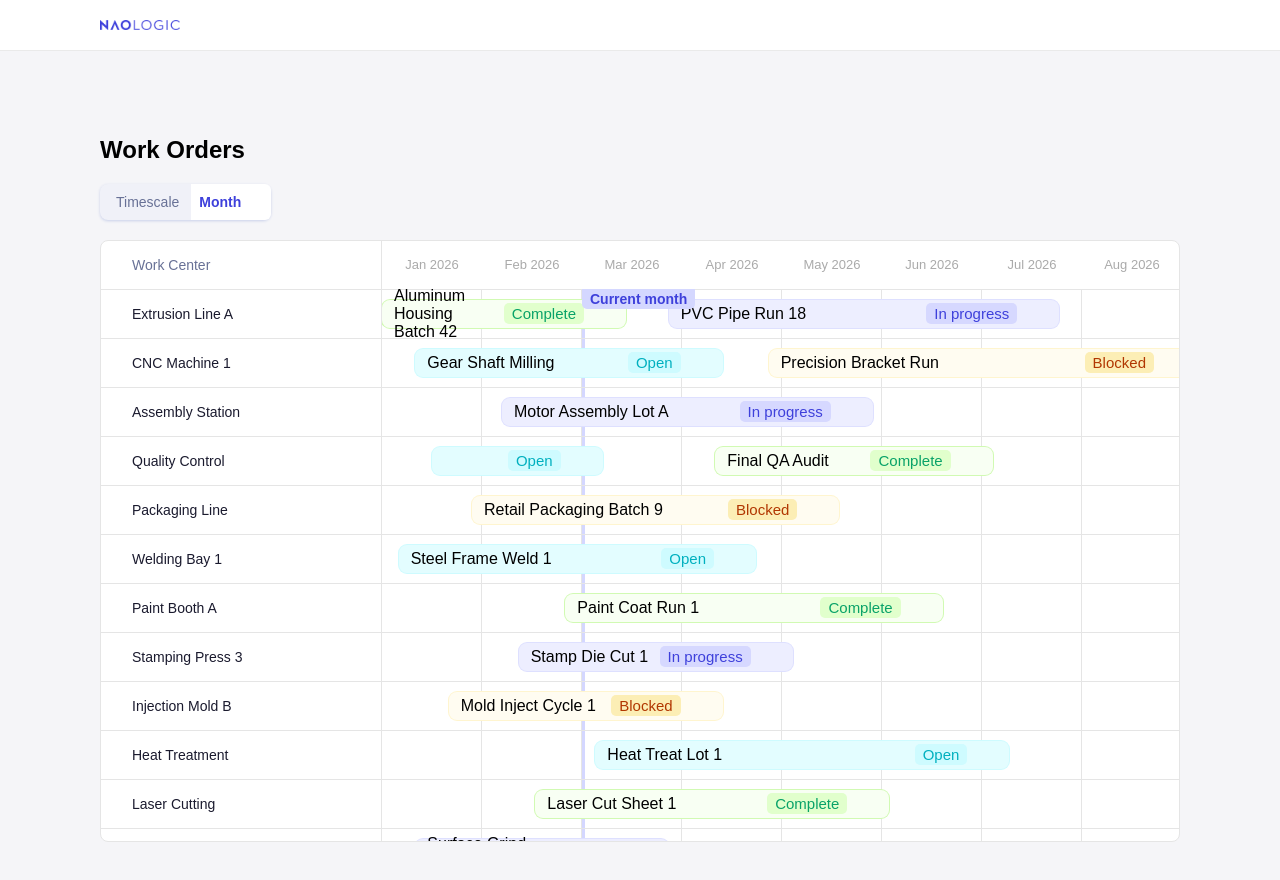
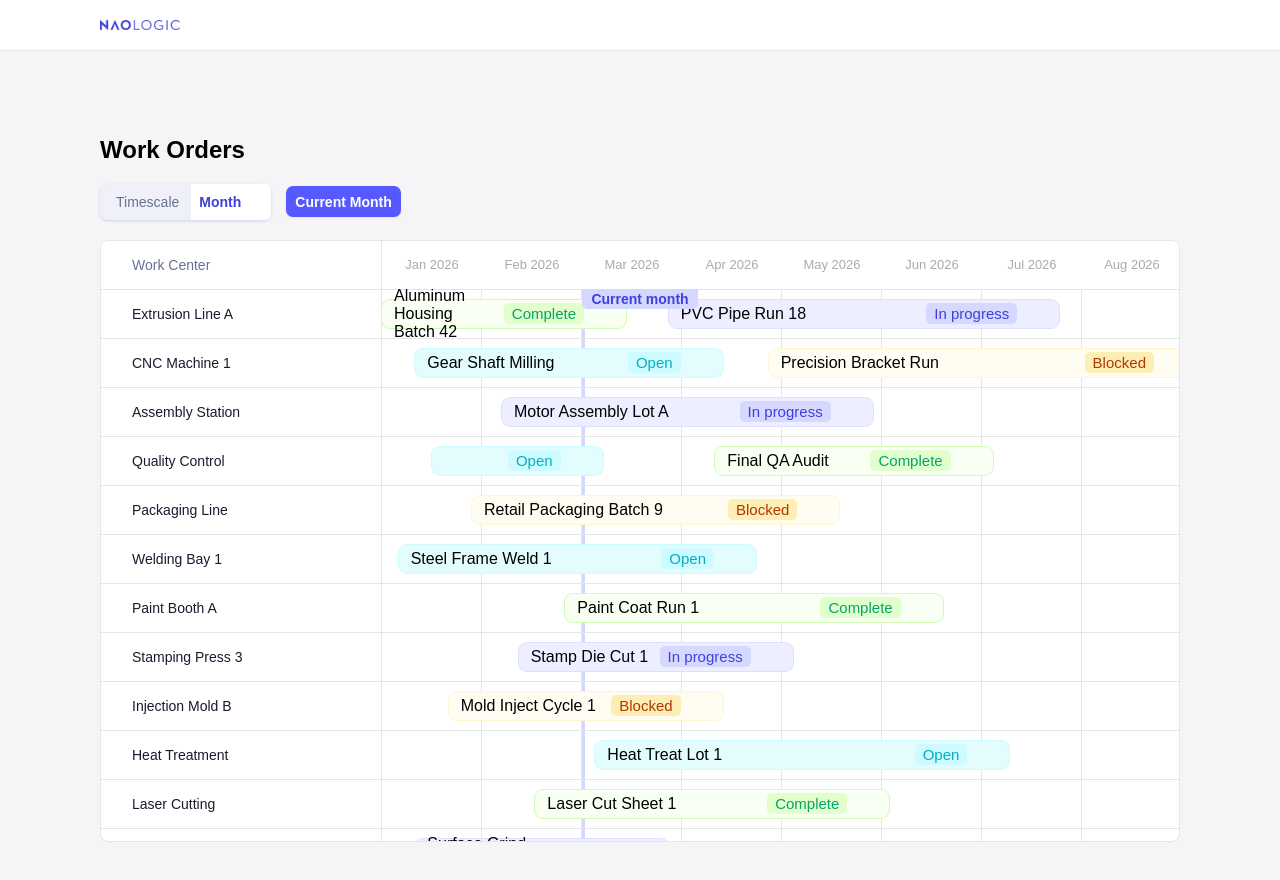
Before and after one commit to Travisaurus-Rex/naologic-timeline, an Angular app: page / in a window 1280 px wide. Shown: the top 880 px of the page. Built offline with nearby package versions, Linux system fonts and the light colour scheme; a web font is replaced by a local one.

Commit message:
add button to automatically scroll to current date on grid

```diff
--- a/src/app/features/timeline/components/timeline-header/timeline-header.html
+++ b/src/app/features/timeline/components/timeline-header/timeline-header.html
@@ -13,4 +13,5 @@
     >
     </ng-select>
   </div>
+  <button class="btn-today btn-primary" (click)="scrollToToday.emit()">{{ todayLabel }}</button>
 </div>
--- a/src/app/features/timeline/components/timeline-header/timeline-header.scss
+++ b/src/app/features/timeline/components/timeline-header/timeline-header.scss
@@ -21,3 +21,7 @@
     padding: 4px 12px 4px 16px;
   }
 }
+
+.btn-today {
+  margin-left: 16px;
+}
--- a/src/app/features/timeline/components/timeline-header/timeline-header.ts
+++ b/src/app/features/timeline/components/timeline-header/timeline-header.ts
@@ -14,14 +14,28 @@ type Timescale = 'day' | 'week' | 'month';
 })
 export class TimelineHeader {
   @Output() timescaleChange = new EventEmitter<Timescale>();
+  @Output() scrollToToday = new EventEmitter<void>();
 
   timescaleOptions: Timescale[] = ['day', 'week', 'month'];
 
   timescaleControl = new FormControl<Timescale>('month', { nonNullable: true });
 
+  todayLabel = 'Current Month';
+
   constructor() {
     this.timescaleControl.valueChanges.subscribe((value: Timescale) => {
       this.timescaleChange.emit(value);
+      switch (value) {
+        case 'day':
+          this.todayLabel = 'Today';
+          break;
+        case 'week':
+          this.todayLabel = 'Current Week';
+          break;
+        case 'month':
+          this.todayLabel = 'Current Month';
+          break;
+      }
     });
   }
 }
--- a/src/app/features/timeline/components/work-order-panel/work-order-panel.scss
+++ b/src/app/features/timeline/components/work-order-panel/work-order-panel.scss
@@ -53,33 +53,6 @@
   align-items: center;
 }
 
-.btn-cancel {
-  padding: 6.5px 8px;
-  border-radius: 6px;
-  border: none;
-  box-shadow:
-    inset 0 0 0 1px #ffffff,
-    0 1px 3px 0 #c8cfe9;
-  background: white;
-  cursor: pointer;
-  font-size: 14px;
-  color: #1a1a2e;
-}
-
-.btn-primary {
-  padding: 6.5px 8px;
-  border-radius: 6px;
-  border: none;
-  box-shadow:
-    0 0 0 1px rgba(86, 89, 255, 1),
-    0 1px 3px 0 rgba(200, 207, 233, 1);
-  background-color: rgba(86, 89, 255, 1);
-  color: white;
-  cursor: pointer;
-  font-size: 14px;
-  font-weight: 600;
-}
-
 .panel-body {
   padding: 16px 24px;
   display: flex;
--- a/src/app/features/timeline/timeline/timeline.html
+++ b/src/app/features/timeline/timeline/timeline.html
@@ -1,5 +1,8 @@
 <div class="page-wrapper">
-  <app-timeline-header (timescaleChange)="timescale.set($event)"></app-timeline-header>
+  <app-timeline-header
+    (timescaleChange)="timescale.set($event)"
+    (scrollToToday)="scrollToToday()"
+  ></app-timeline-header>
 
   <div class="grid-container">
     <div class="left-panel">
@@ -16,7 +19,7 @@
       }
     </div>
 
-    <div class="right-panel" (scroll)="onRightPanelScroll($event)">
+    <div class="right-panel" #rightPanel (scroll)="onRightPanelScroll($event)">
       <div class="today-indicator" [style.left.px]="todayLeft()" [style.height.px]="gridHeight()">
         <div class="today-label">
           {{
--- a/src/app/features/timeline/timeline/timeline.scss
+++ b/src/app/features/timeline/timeline/timeline.scss
@@ -149,4 +149,6 @@
   border-radius: 0 0 5px 5px;
   white-space: nowrap;
   z-index: 3;
+  min-width: 100px;
+  text-align: center;
 }
--- a/src/app/features/timeline/timeline/timeline.ts
+++ b/src/app/features/timeline/timeline/timeline.ts
@@ -1,4 +1,4 @@
-import { Component, computed, signal } from '@angular/core';
+import { Component, computed, ElementRef, signal, ViewChild } from '@angular/core';
 import { CommonModule } from '@angular/common';
 import { addDays, differenceInDays } from 'date-fns';
 
@@ -23,9 +23,8 @@ import {
   styleUrl: './timeline.scss',
 })
 export class Timeline {
-  constructor() {
-    console.log(new Date('2026-01-05'));
-  }
+  @ViewChild('rightPanel') rightPanelRef!: ElementRef<HTMLElement>;
+
   // ===== DATA =====
 
   workCenters = WORK_CENTERS;
@@ -198,6 +197,13 @@ export class Timeline {
     leftPanel.scrollTop = rightPanel.scrollTop;
   }
 
+  scrollToToday(): void {
+    this.rightPanelRef.nativeElement.scrollTo({
+      left: this.todayLeft() - 200,
+      behavior: 'smooth',
+    });
+  }
+
   // ===== CRUD =====
 
   private createOrder(order: WorkOrderDocument): void {
--- a/src/styles.scss
+++ b/src/styles.scss
@@ -3,6 +3,33 @@ body {
   font-family: 'Circular-Std', sans-serif;
   margin: 0;
   background: #f8f9fb;
+}
+
+.btn-cancel {
+  padding: 6.5px 8px;
+  border-radius: 6px;
+  border: none;
+  box-shadow:
+    inset 0 0 0 1px #ffffff,
+    0 1px 3px 0 #c8cfe9;
+  background: white;
+  cursor: pointer;
+  font-size: 14px;
+  color: #1a1a2e;
+}
+
+.btn-primary {
+  padding: 6.5px 8px;
+  border-radius: 6px;
+  border: none;
+  box-shadow:
+    0 0 0 1px rgba(86, 89, 255, 1),
+    0 1px 3px 0 rgba(200, 207, 233, 1);
+  background-color: rgba(86, 89, 255, 1);
+  color: white;
+  cursor: pointer;
+  font-size: 14px;
+  font-weight: 600;
 }
 
 .ng-select.custom .ng-select-container {
```
